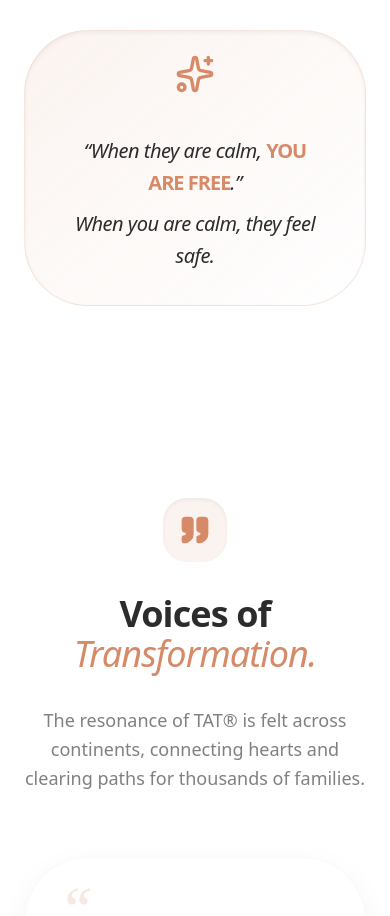
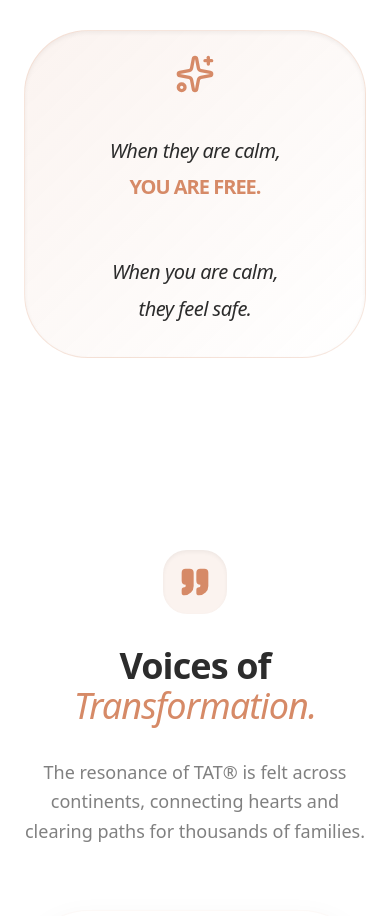
Before and after one commit to Siyoul-Jung/tat-calm-animals, a Next.js app: page / in a window 390 px wide. Shown: the part 4500-5416 px from the top of the page. Built offline with nearby package versions, Linux system fonts and the light colour scheme.

Commit message:
UI: Final poetic text alignment for HealingLoop philosophy (Mobile)

```diff
--- a/src/components/HealingLoop.tsx
+++ b/src/components/HealingLoop.tsx
@@ -103,9 +103,14 @@ export default function HealingLoop() {
         >
            <div className="absolute inset-0 bg-white/40 backdrop-blur-xl rounded-[4rem] md:rounded-[5rem] -z-10" />
            <Sparkles className="text-brand w-10 h-10 mx-auto mb-8 animate-bounce" />
-           <p className="text-xl md:text-3xl italic text-charcoal tracking-tight font-medium leading-relaxed md:leading-tight px-4 md:px-12 flex flex-col md:block gap-2">
-             <span>&ldquo;When they are calm, <span className="text-brand not-italic font-bold tracking-tighter uppercase">you are free</span>.&rdquo;</span>
-             <span className="md:ml-2">When you are calm, they feel safe.</span>
+           <p className="text-xl md:text-3xl italic text-charcoal tracking-tight font-medium leading-relaxed md:leading-tight px-6 md:px-12 flex flex-col items-center gap-1 md:block">
+             <span className="md:inline">When they are calm, </span>
+             <span className="text-brand not-italic font-bold tracking-tighter uppercase whitespace-nowrap md:inline inline-block mb-3 md:mb-0">
+               you are free.
+             </span>
+             <br className="md:hidden" />
+             <span className="md:inline md:ml-2">When you are calm, </span>
+             <span className="md:inline inline-block">they feel safe.</span>
            </p>
         </motion.div>
       </div>
```
